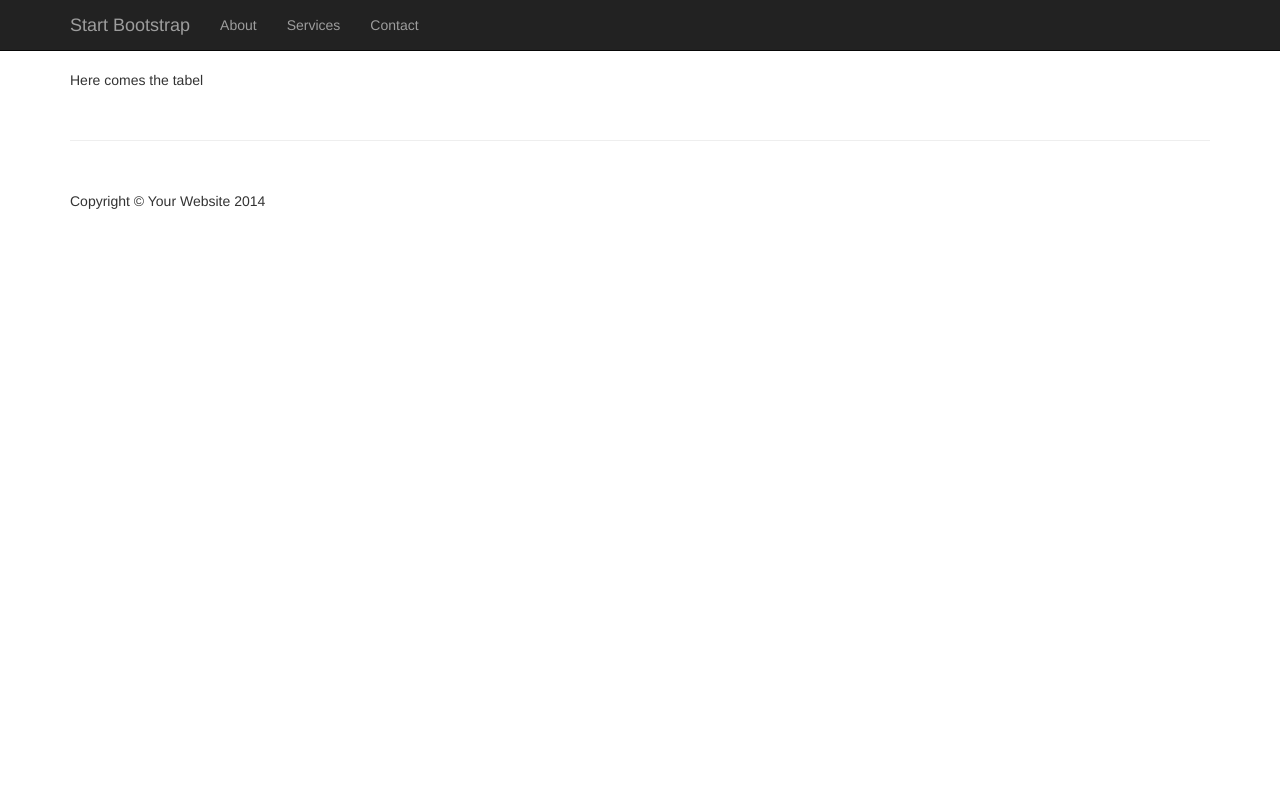
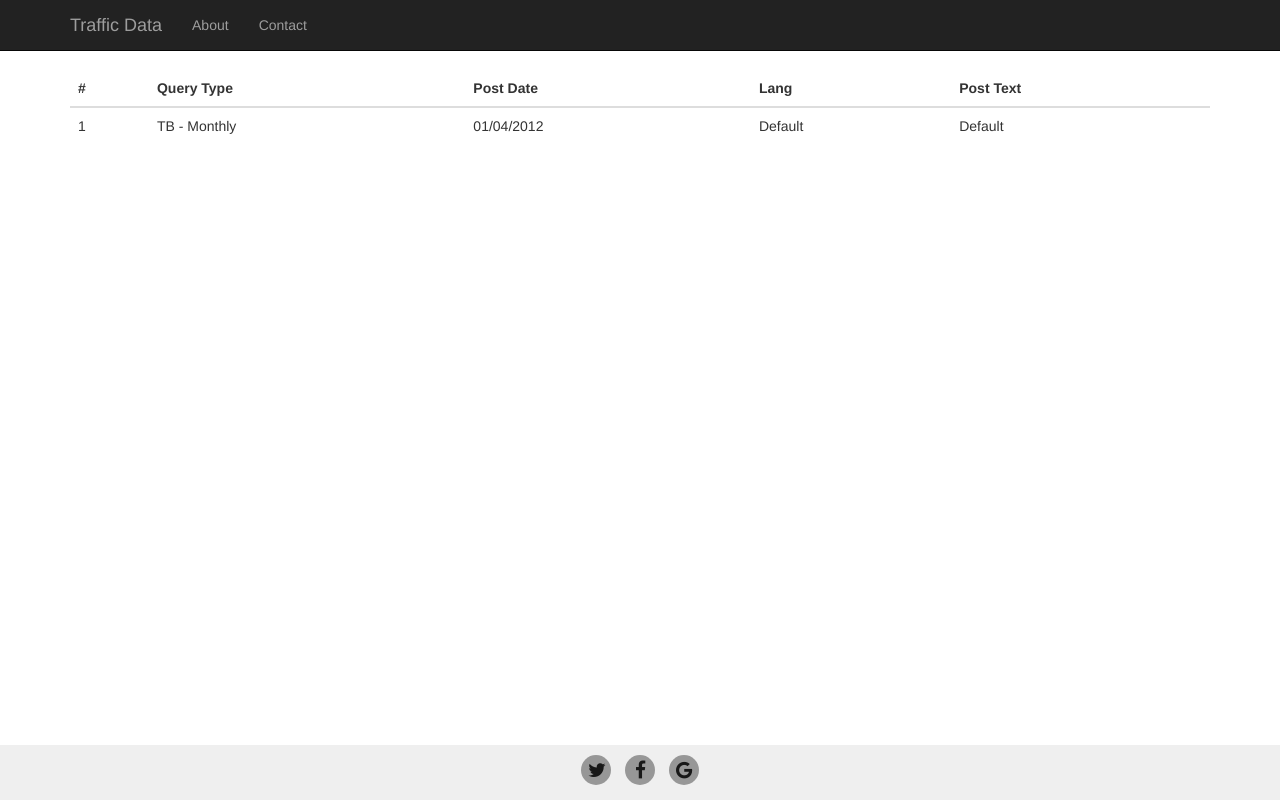
Before and after one commit to saurabhkumar1989/traffic_data_frontend, a plain HTML site: page index.html in a window 1280 px wide. Drawn offline with Linux system fonts and the light colour scheme.

Commit message:
page completed

```diff
--- a/css/shop-homepage.css
+++ b/css/shop-homepage.css
@@ -1,9 +1,3 @@
-/*!
- * Start Bootstrap - Shop Homepage (http://startbootstrap.com/)
- * Copyright 2013-2016 Start Bootstrap
- * Licensed under MIT (https://github.com/BlackrockDigital/startbootstrap/blob/gh-pages/LICENSE)
- */
-
 body {
     padding-top: 70px; /* Required padding for .navbar-fixed-top. Remove if using .navbar-static-top. Change if height of navigation changes. */
 }
@@ -50,5 +44,50 @@ body {
 }
 
 footer {
-    margin: 50px 0;
+  position: fixed;
+  right: 0;
+  bottom: 0;
+  left: 0;
+  padding: 1rem;
+  background-color: #efefef;
+  text-align: center;
 }
+.social-navigation a {
+	background: #979797;
+	border-radius: 999px;
+	color: #181818;
+	display: inline-block;
+	font-size: 1.375em;
+	height: 30px;
+	margin-right: 10px;
+	position: relative;
+	text-align: center;
+	transition: all 0.3s ease-in 0s;
+	width: 30px;
+}
+.social-navigation a .fa {
+	position: absolute;
+}
+
+.social-navigation a .fa-facebook {
+	left: 10px;
+	top: 6px;
+}
+
+.social-navigation a .fa-twitter {
+	left: 7px;
+	top: 6px;
+}
+
+.social-navigation a .fa-google {
+	left: 7px;
+	top: 6px;
+}
+.social-navigation a:last-child {
+	margin-right: 0px;
+}
+
+/* .social-navigation a:hover {
+	background: #fff;
+	color: #181818;
+} */
--- a/index.html
+++ b/index.html
@@ -13,6 +13,9 @@
 
 <!-- Bootstrap Core CSS -->
 <link href="css/bootstrap.min.css" rel="stylesheet">
+<link
+	href="https://maxcdn.bootstrapcdn.com/font-awesome/4.7.0/css/font-awesome.min.css"
+	rel="stylesheet">
 
 <!-- Custom CSS -->
 <link href="css/shop-homepage.css" rel="stylesheet">
@@ -27,32 +30,25 @@
 </head>
 
 <body>
-
 	<!-- Navigation -->
 	<nav class="navbar navbar-inverse navbar-fixed-top" role="navigation">
 		<div class="container">
 			<!-- Brand and toggle get grouped for better mobile display -->
 			<div class="navbar-header">
-                <button type="button" class="navbar-toggle" data-toggle="collapse" data-target="#bs-example-navbar-collapse-1">
-                    <span class="sr-only">Toggle navigation</span>
-                    <span class="icon-bar"></span>
-                    <span class="icon-bar"></span>
-                    <span class="icon-bar"></span>
+				<button type="button" class="navbar-toggle" data-toggle="collapse"
+					data-target="#bs-example-navbar-collapse-1">
+					<span class="sr-only">Toggle navigation</span> <span
+						class="icon-bar"></span> <span class="icon-bar"></span> <span
+						class="icon-bar"></span>
 				</button>
-                <a class="navbar-brand" href="#">Start Bootstrap</a>
+				<a class="navbar-brand" href="#">Traffic Data</a>
 			</div>
 			<!-- Collect the nav links, forms, and other content for toggling -->
-            <div class="collapse navbar-collapse" id="bs-example-navbar-collapse-1">
+			<div class="collapse navbar-collapse"
+				id="bs-example-navbar-collapse-1">
 				<ul class="nav navbar-nav">
-                    <li>
-                        <a href="#">About</a>
-                    </li>
-                    <li>
-                        <a href="#">Services</a>
-                    </li>
-                    <li>
-                        <a href="#">Contact</a>
-                    </li>
+					<li><a href="#">About</a></li>
+					<li><a href="#">Contact</a></li>
 				</ul>
 			</div>
 			<!-- /.navbar-collapse -->
@@ -67,7 +63,28 @@
 				<div class="row carousel-holder">
 
 					<div class="col-md-12">
-               			Here comes the tabel
+						<table class="table table-hover">
+							<thead>
+								<tr>
+									<th>#</th>
+									<th>Query Type</th>
+									<th>Post Date</th>
+									<th>Lang</th>
+									<th>Post Text</th>
+								</tr>
+							</thead>
+							<tbody>
+								<tr>
+									<td>1</td>
+									<td>TB - Monthly</td>
+									<td>01/04/2012</td>
+									<td>Default</td>
+									<td>Default</td>
+								</tr>
+
+							</tbody>
+						</table>
+
 					</div>
 
 				</div>
@@ -82,13 +99,18 @@
 
 	<div class="container">
 
-        <hr>
+
 
 		<!-- Footer -->
 		<footer>
 			<div class="row">
-                <div class="col-lg-12">
-                    <p>Copyright &copy; Your Website 2014</p>
+				<div class="col-md-12">
+
+					<div class="social-navigation">
+						<a href="#"><i class="fa fa-twitter"></i></a>
+						<a href="#"><i class="fa fa-facebook"></i></a>
+						<a href="#"><i class="fa fa-google"></i></a>
+					</div>
 				</div>
 			</div>
 		</footer>
```
Lines whose indentation alone changed are shown as unchanged.
